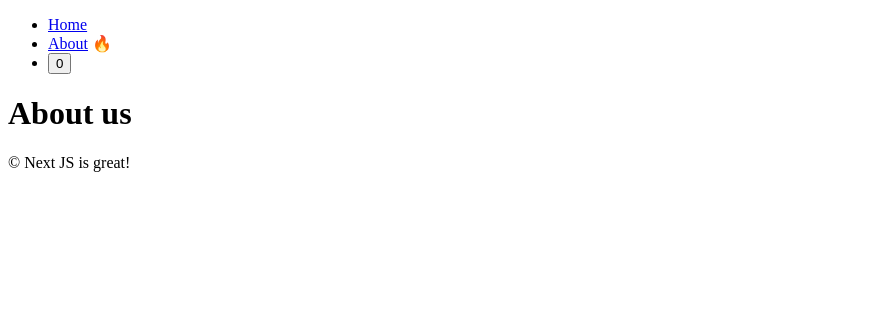
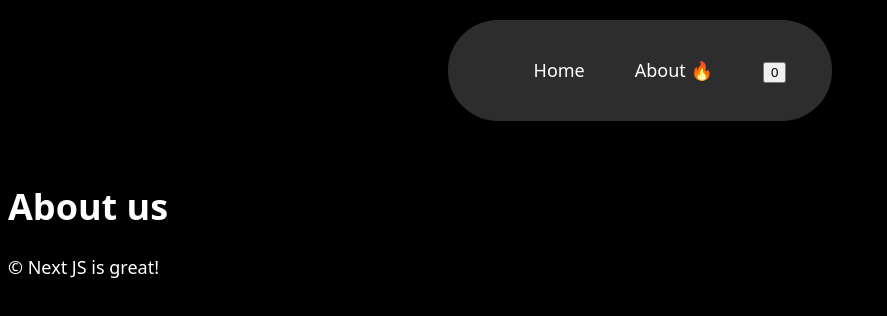
Before and after one commit to kwonsb/nesxtjs-nomad, a Next.js app: page /about in a window 1280 px wide. Shown: the top 316 px of the page, without its empty margins (0-887 px from the left). Built offline with nearby package versions, Linux system fonts and the light colour scheme.

Commit message:
add style

```diff
--- a/app/layout.tsx
+++ b/app/layout.tsx
@@ -1,5 +1,6 @@
 import { Metadata } from "next";
 import Navigation from "../components/navigation";
+import "../styles/global.css";
 
 export const metadata: Metadata = {
   title: {
--- a/components/navigation.tsx
+++ b/components/navigation.tsx
@@ -4,12 +4,14 @@ import Link from "next/link";
 import { usePathname } from "next/navigation";
 import { useState } from "react";
 
+import styles from "../styles/navigation.module.css";
+
 export default function Navigation() {
   const path = usePathname();
   const [count, setCount] = useState(0);
 
   return (
-    <nav>
+    <nav className={styles.nav}>
       <ul>
         <li>
           <Link href="/">Home</Link> {path === "/" ? "🔥" : ""}
--- /dev/null
+++ b/styles/global.css
@@ -0,0 +1,17 @@
+body {
+  background-color: black;
+  font-family: system-ui, -apple-system, BlinkMacSystemFont, "Segoe UI", Roboto,
+    Oxygen, Ubuntu, Cantarell, "Open Sans", "Helvetica Neue", sans-serif;
+  color: white;
+  font-size: 18px;
+  padding-top: 150px;
+}
+
+a {
+  color: inherit;
+  text-decoration: none;
+}
+
+a:hover {
+  text-decoration: underline;
+}
--- /dev/null
+++ b/styles/navigation.module.css
@@ -0,0 +1,28 @@
+.nav {
+  background-color: #2d2d2d;
+  position: fixed;
+  width: 30%;
+  margin: 0 auto;
+  top: 20px;
+  border-radius: 50px;
+  padding: 20px 0px;
+  left: 50%;
+  z-index: 10;
+  transform: translateX(-50%);
+}
+
+.nav ul {
+  display: flex;
+  justify-content: center;
+  gap: 50px;
+}
+
+.nav ul li {
+  list-style: none;
+  transform: none;
+  transition: all 0.1s ease-in-out;
+}
+
+.nav ul li:hover {
+  transform: scale(1.05);
+}
```
Also changed, not shown: app/(home)/page.tsx (+10 -4 lines), components/movie.tsx (added, +25 -0 lines), styles/home.module.css (added, +8 -0 lines), styles/movie.module.css (added, +26 -0 lines).
